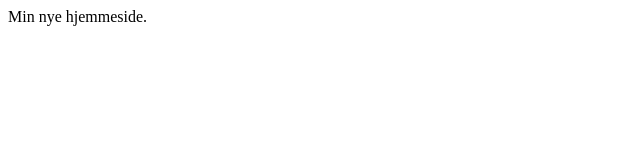
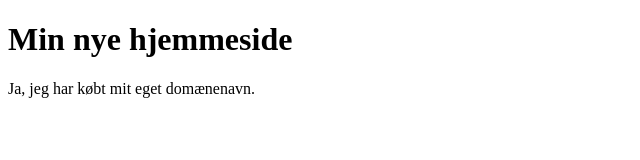
Before and after one commit to frederikgantriis/frederikgantriis.github.io, a plain HTML site: page docs/index.html in a window 1280 px wide. Shown: the whole page, without its empty margins (0-640 px from the left). Drawn offline with Linux system fonts and the light colour scheme.

Commit message:
changed text

```diff
--- a/docs/index.html
+++ b/docs/index.html
@@ -7,6 +7,9 @@
     <title>Document</title>
 </head>
 <body>
-    Min nye hjemmeside.
+    <h1>Min nye hjemmeside</h1>
+    <p>
+        Ja, jeg har købt mit eget domænenavn.
+    </p>
 </body>
 </html>
```
